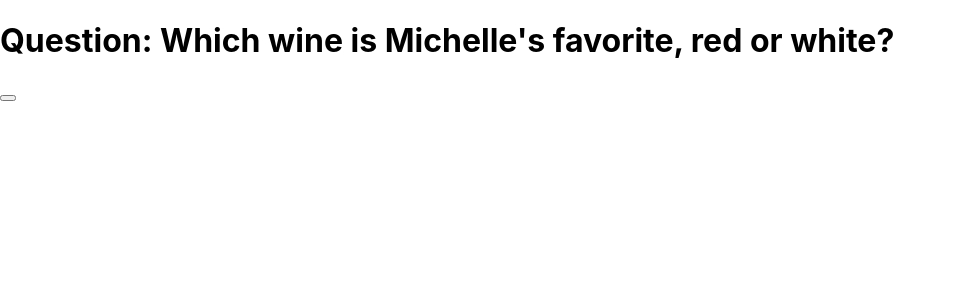
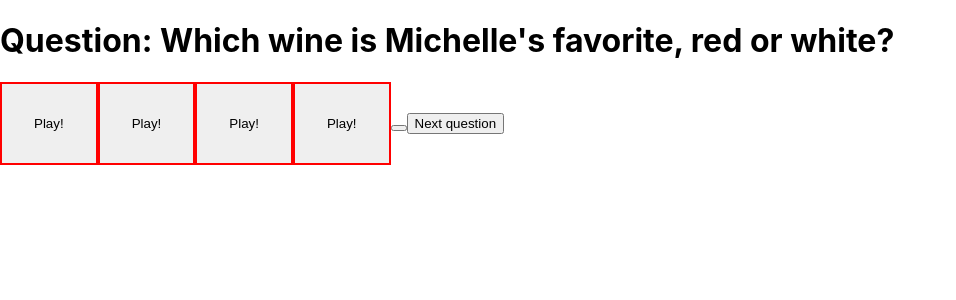
Before and after one commit to Technigo/project-redux-quiz-old, a React (Create React App) app: page / in a window 1280 px wide. Shown: the top 300 px of the page, without its empty margins (0-956 px from the left). Built offline with nearby package versions, Linux system fonts and the light colour scheme.

Commit message:
Next question + restart-button works

```diff
--- a/package.json
+++ b/package.json
@@ -15,7 +15,8 @@
     "react-dom": "^18.2.0",
     "react-redux": "^8.0.5",
     "react-scripts": "^5.0.1",
-    "redux": "^4.2.1"
+    "redux": "^4.2.1",
+    "styled-components": "^5.3.9"
   },
   "scripts": {
     "start": "react-scripts start",
--- a/src/components/Button.js
+++ b/src/components/Button.js
@@ -1,5 +1,77 @@
+/* eslint-disable no-shadow */
+/* eslint-disable no-nested-ternary */
 import React from 'react'
+import { useDispatch } from 'react-redux'
+import { quiz } from 'reducers/quiz'
+import styled from 'styled-components'
 
-export const Button = ({ buttonText }) => {
-  return (<button type="button">{buttonText}</button>);
+const StyledButton = styled.button`
+border: solid red 2px;
+padding: 2rem;
+`
+
+export const Button = () => {
+  return (
+    <StyledButton>Play!</StyledButton>
+  )
 }
+
+/* We might add this later export const StartButton */
+
+export const RestartButton = () => {
+  const dispatch = useDispatch();
+
+  const clickRestart = () => {
+    dispatch(quiz.actions.restart());
+  }
+
+  return (
+    <StyledButton onClick={clickRestart}>Restart quiz</StyledButton>
+  )
+}
+
+export const AnswerButton = ({
+  item,
+  index,
+  questionId,
+  question,
+  answer,
+  setDisabled,
+  disabled
+}) => {
+  const dispatch = useDispatch();
+  const onAnswerSubmit = (id, index) => {
+    dispatch(quiz.actions.submitAnswer({ questionId: id, answerIndex: index }));
+    setDisabled(true);
+  };
+
+  return (
+    <button
+      className={
+        !answer
+          ? 'defaultbtn'
+          : index === question.correctAnswerIndex
+            ? 'correct'
+            : 'wrong'
+      }
+      type="submit"
+      disabled={disabled}
+      onClick={() => onAnswerSubmit(questionId, index)}
+      key={item}>
+      {item}
+    </button>
+  );
+}
+export const NextQuestion = ({ setDisabled }) => {
+  const dispatch = useDispatch();
+  const nextQuestion = () => {
+    dispatch(quiz.actions.goToNextQuestion());
+    setDisabled(false);
+  };
+
+  return (
+    <button className="next" type="submit" onClick={() => nextQuestion()}>
+      Next question
+    </button>
+  );
+};
--- a/src/components/Buttons.js
+++ /dev/null
@@ -1,6 +0,0 @@
-import React from 'react'
-import { Button } from './Button'
-
-export const Buttons = () => {
-  return (<Button text="Knapp 1" />);
-}
--- a/src/components/CurrentQuestion.js
+++ b/src/components/CurrentQuestion.js
@@ -1,18 +1,45 @@
-import React from 'react'
+/* eslint-disable implicit-arrow-linebreak */
+import React, { useState } from 'react'
 import { useSelector } from 'react-redux'
-import { Buttons } from './Buttons'
+import { Button, AnswerButton, NextQuestion } from './Button'
+import { SummaryTest } from './SummaryTest';
 
 export const CurrentQuestion = () => {
-  const question = useSelector((state) => state.quiz.questions[state.quiz.currentQuestionIndex])
+  const [disabled, setDisabled] = useState(false);
 
+  const question = useSelector(
+    (state) => state.quiz.questions[state.quiz.currentQuestionIndex]
+  );
+  const quizOver = useSelector((state) => state.quiz.quizOver);
+  const userAnswer = useSelector((state) =>
+    state.quiz.answers.find((a) => a.questionId === question.id));
   if (!question) {
     return <h1>Oh no! I could not find the current question!</h1>
+  }
+  if (quizOver) {
+    return (
+      <SummaryTest />
+    )
   }
 
   return (
     <div>
       <h1>Question: {question.questionText}</h1>
-      <Buttons />
+      <div className="options">
+        {question.options.map((item, index) => (
+          <Button
+            key={item}
+            item={item}
+            index={index}
+            questionId={question.id}
+            question={question}
+            answer={userAnswer}
+            setDisabled={setDisabled}
+            disabled={disabled} />
+        ))}
+        <AnswerButton />
+        <NextQuestion />
+      </div>
     </div>
   )
 }
--- /dev/null
+++ b/src/components/SummaryTest.js
@@ -0,0 +1,8 @@
+import React from 'react'
+import { RestartButton } from './Button'
+
+export const SummaryTest = () => {
+  return (
+    <RestartButton />
+  )
+}
```
Also changed, not shown: 1 other file (tests, documents, lock files or other folders).
